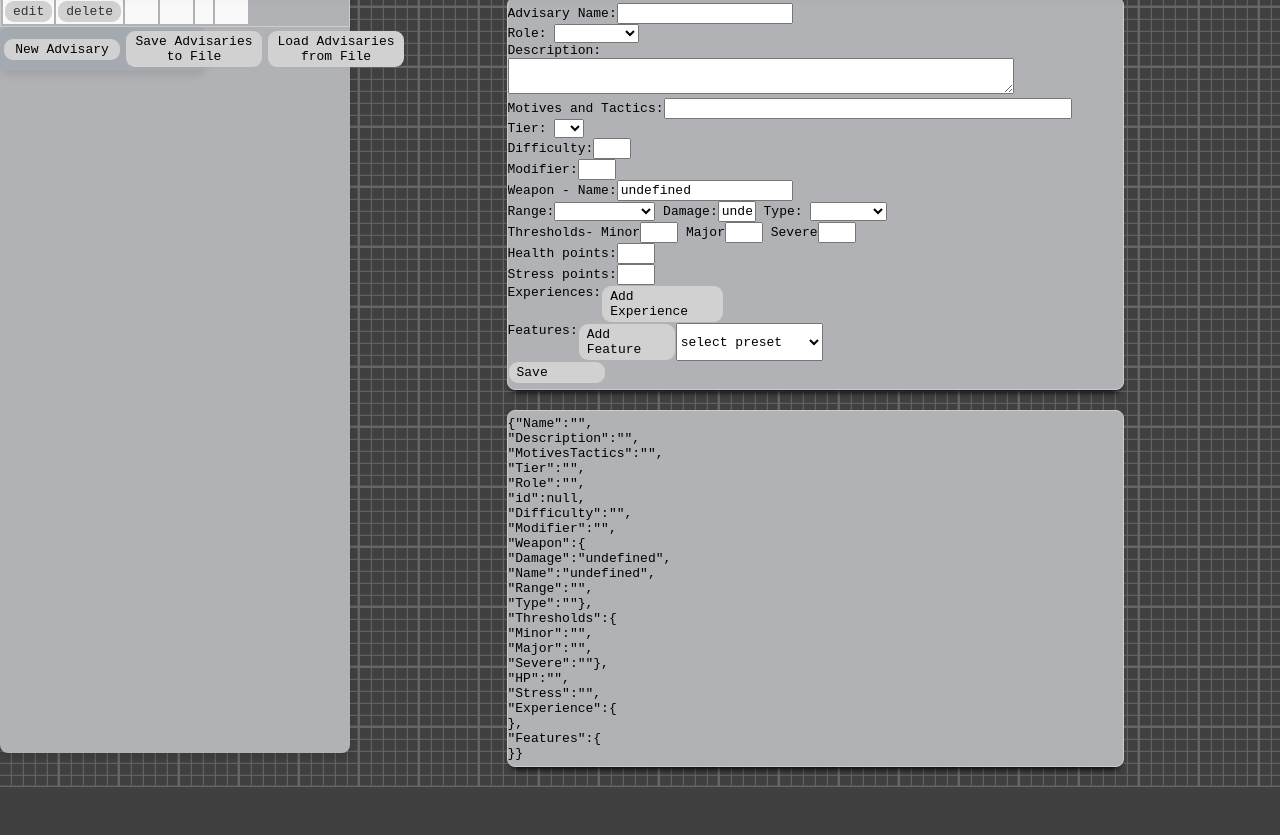
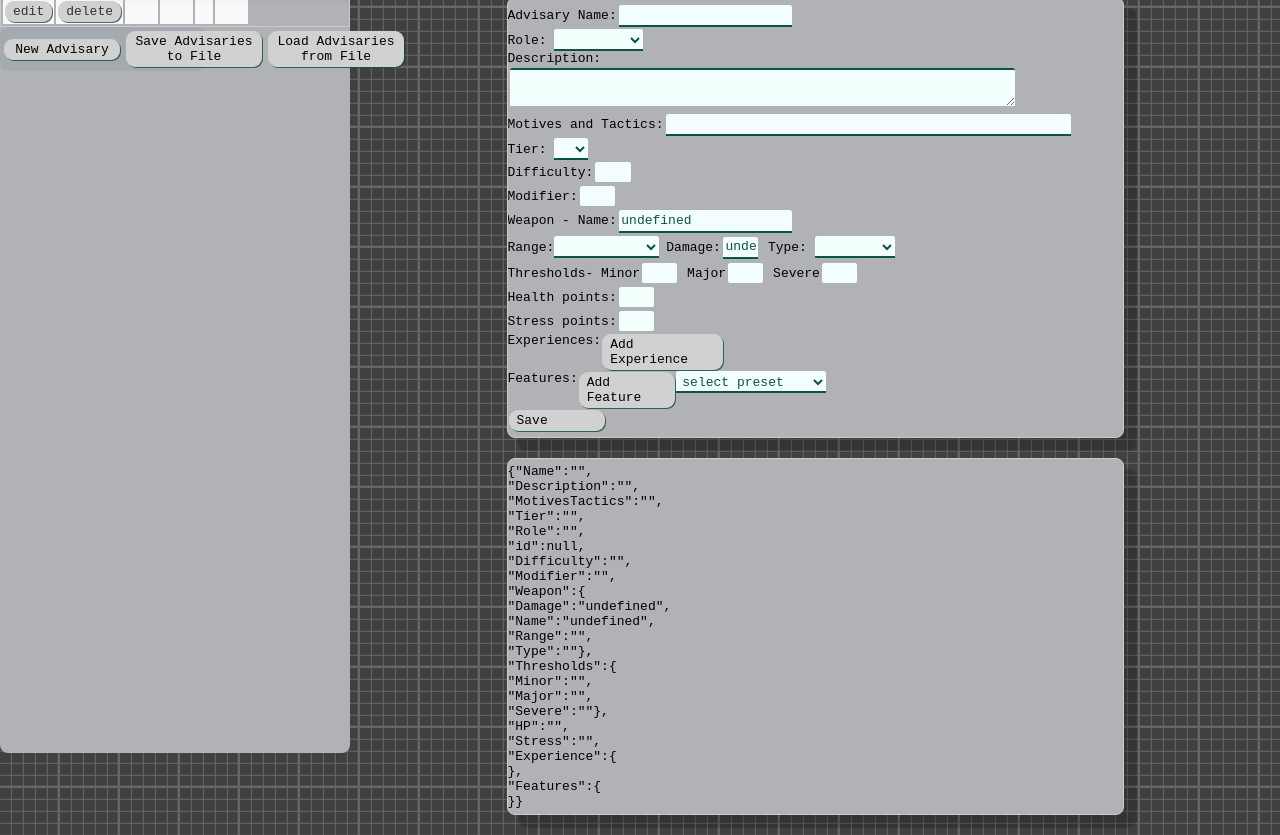
Before and after one commit to GamesW0rth/daggerheartTools, a plain HTML site: page advisaryMaker.html in a window 1280 px wide. Shown: the part 52-887 px from the top of the page. Before the commit the page ends 839 px from the top, so only its background shows below. Drawn offline with Linux system fonts and the light colour scheme.

Commit message:
restyled pages

```diff
--- a/styles.css
+++ b/styles.css
@@ -32,14 +32,12 @@ body{
   background-color: #a5aab0;
   border-radius: 8px;
   max-width: 16vw;
-  box-shadow: 0 4px 8px rgba(0, 0, 0, 0.1);
   text-align: center;
 }
 #loops{
   background-color: #a5aab0;
   width: 450px;
   border-radius: 8px;
-  box-shadow: 0 4px 8px rgba(0, 0, 0, 0.1);
   text-align: center;
 }
 #loops table tr {
@@ -54,6 +52,9 @@ body{
 
 #triggered-loop-row td{
   border: 2px solid rgb(255, 0, 0);
+}
+#search-container{
+  box-shadow: 0 4px 8px rgba(0, 0, 0, 0.1);
 }
 .middlepane{
   min-width: 50vw;
@@ -73,9 +74,10 @@ body{
     border-collapse: collapse;
     height:97vh;
     border-radius: 8px;
-    box-shadow: 0 4px 8px rgba(0, 0, 0, 0.1);
 }
+select{
 
+}
 .rightpane{
    width: available;
    position: relative;
@@ -101,11 +103,11 @@ body{
   background-color: #b0b2b5;
   border: 1px solid #ccc;
   border-radius: 8px;
-  box-shadow: 1 4px 8px rgba(0, 0, 0, 0.1);
   margin: 20px auto;
   overflow: hidden;
   padding: 5px 0px 5px 0px;
-  box-shadow: 0 8px 6px -6px black;
+  box-shadow: 12px 12px 2px 1px rgba(0, 0, 0, 0.2);
+  position: relative;
 }
 .description-area{
   background-color: #1abc9c61;
@@ -122,7 +124,52 @@ body{
 }
 .page-link:hover{
   box-shadow: rgba(0, 0, 0, 0.19) 0px 10px 20px, rgba(0, 0, 0, 0.23) 0px 6px 6px;
-  background-color: #00000054
+  background-color: #00000054;
+  transition: 0.7s;
+}
+select {
+	border: none;
+	outline: none;
+	border-bottom: .2em solid #0b5344;
+	background: #f3fffd;
+	border-radius: .2em .2em 0 0;
+	padding: .2em;
+	color: #0b5344;
+  height: 22.19px;
+}
+input {
+	appearance: none;
+	border: none;
+	outline: none;
+	background: #f3fffd;
+	border-radius: .2em;
+	padding: .2em;
+	color: #0b5344;
+  margin: 2px;
+}
+input, select{
+  transition: 0.3s;
+}
+input:hover, select:hover, textarea:hover{
+  box-shadow: 2px 2px #0b463a;
+}
+input:focus, select:focus, textarea:focus{
+	background: #e1fffa;
+}
+input[type=text]{
+	border-radius: .2em .2em 0 0;
+	border-bottom: .2em solid #0b5344;
+}
+textarea {
+	appearance: none;
+	border: none;
+	outline: none;
+  margin: 2px;
+	border-top: .2em solid #0b5344;
+	background: #f3fffd;
+	border-radius: .2em .2em 0 0;
+	padding: .2em;
+	color: #0b5344;
 }
 .banner-header{
   box-shadow: rgba(0, 0, 0, 0.19) 0px 10px 20px, rgba(0, 0, 0, 0.23) 0px 6px 6px;
@@ -200,6 +247,7 @@ body{
   background-color: #b8b8b8;
   cursor: pointer;
   user-select: none;
+  transition: 0.5s;
 }
 .table-head-row td:hover{
   background-color: #797979;
@@ -238,11 +286,14 @@ body{
   border-radius: 9px;
   padding: 3px 8px;
   user-select: none;
+  transition: 0.2s;
+  box-shadow: 1px 1px #0b4c3fc9;
 }
 .button-text:hover{
   background-color: #696969;
   color: white;
   cursor: pointer;
+  box-shadow: 2px 2px #23c2a2c9;
 }
 
 .bubble-text{
@@ -325,7 +376,3 @@ body{
 #minionCont tr:nth-child(odd) {
   background-color: #828282; /* Slightly different color for odd rows for zebra striping */
 }
-
-.input[type=text]{
-  border-radius: 15px;
-}
```
